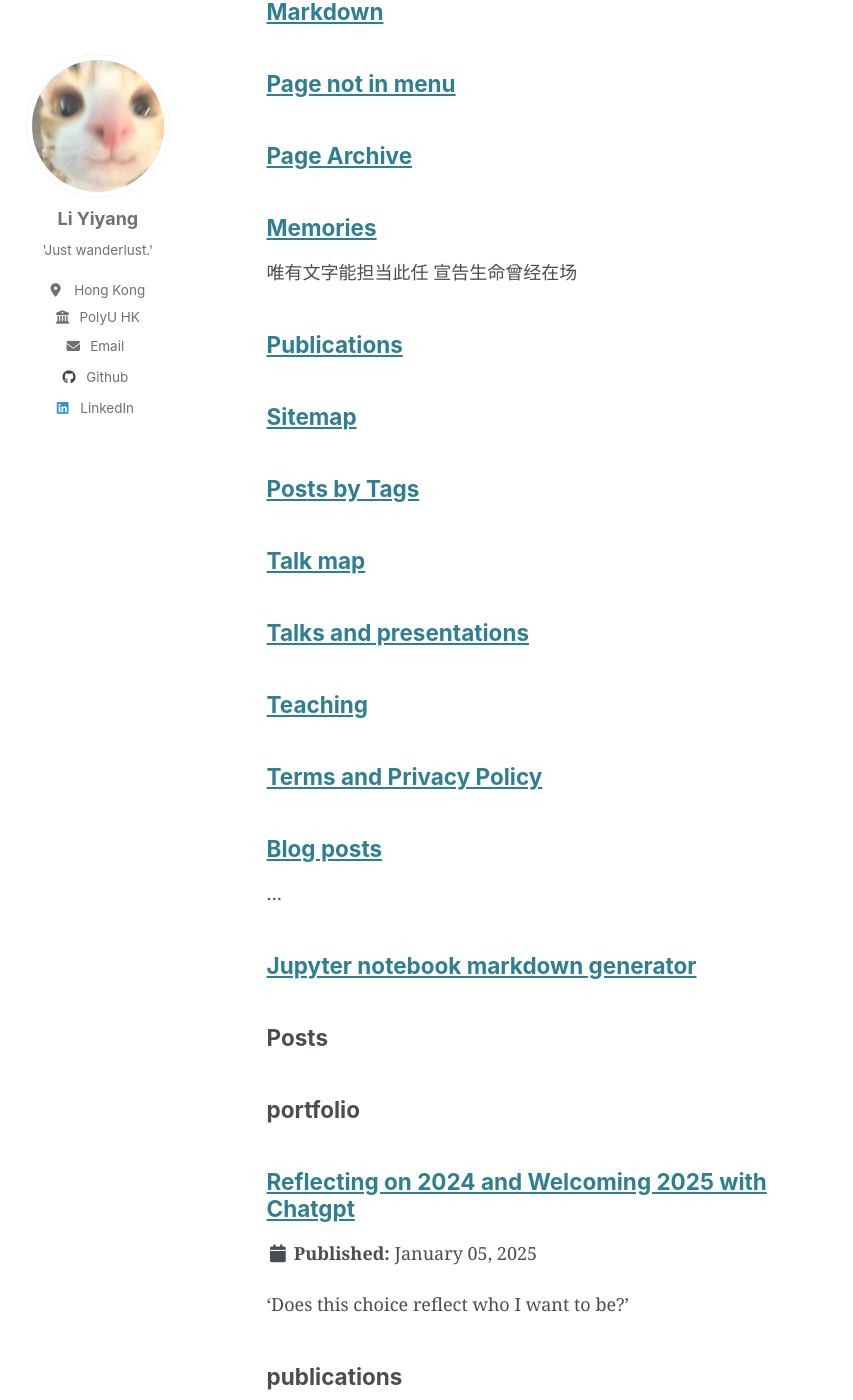
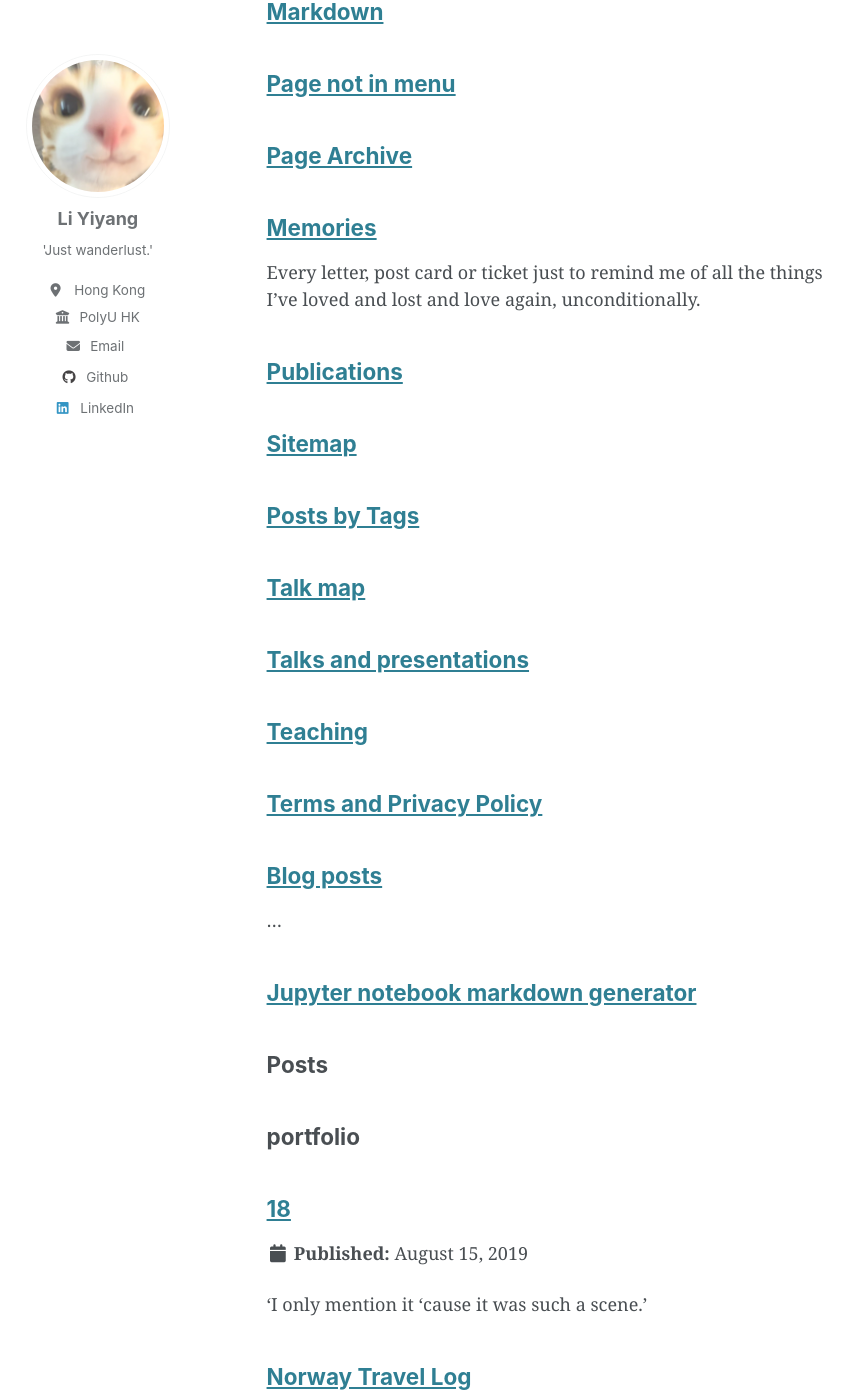
Before and after one commit to liyiyang-amber/liyiyang-amber.github.io, a Jekyll site: the page built from _pages/sitemap.md, in a window 1280 px wide and 1400 px high, scrolled down 856 px. Shown: the whole window, without its empty margins (15-868 px from the left). Built offline with Jekyll 4.4.1, drawn with Linux system fonts in a browser that asks for light colours; some of the changed lines change nothing that is shown; some of the changed text lies outside the part shown.

Commit message:
🥺 add content and cover

```diff
--- a/_pages/portfolio.html
+++ b/_pages/portfolio.html
@@ -1,9 +1,12 @@
 ---
 layout: archive
 title: "Memories"
-excerpt: "唯有文字能担当此任 宣告生命曾经在场"
+excerpt: "Every letter, post card or ticket just to remind me of all the things I've loved and lost and love again, unconditionally."
 permalink: /portfolio/
 author_profile: true
+header:
+  overlay_image:covers/Memory_cover.jpg
+  overlay_filter:0.25
 ---
 {% include base_path %}
 
--- /dev/null
+++ b/_portfolio/18.md
@@ -0,0 +1,16 @@
+---
+title: "18"
+excerpt: "'I only mention it 'cause it was such a scene.'"
+collection: portfolio
+permalink: /portfolio/18
+date: 2019-08-15
+header:
+  overlay_image: covers/18.jpg
+  overlay_filter: 0.25
+---
+
+That summer tasted like peaches and cheap bubble tea—sweet, sticky, the kind of thirst you can’t quench. Shanghai’s skies hung low, bruised pink and violet, as whizzing low-flying airplanes cut through the haze. We’d have headphones whispering the same playlist, just running circles and circles through those humid summer nights. Youth, I’d learn, is just a series of near-misses: almost catching the sunset, almost understanding love, almost believing you’re invincible.
+
+...
+
+“The world’s full of people trying to be less,” he said. “Be the one who isn’t.”
--- /dev/null
+++ b/_portfolio/norway.md
@@ -0,0 +1,32 @@
+---
+title: "Norway Travel Log"
+excerpt: "'Does this choice reflect who I want to be?'"
+collection: portfolio
+permalink: /portfolio/norway
+date: 2024-08-15
+header:
+  overlay_image: covers/Norway_cover.jpg
+  overlay_filter: 0.25
+---
+
+The moment the plane descended, I knew Norway was different. Other places spread out in logical grids—cities, mountains, rivers stitching them together—but here, the world fractured into emerald islands scattered like broken jewelry. Tiny kingdoms, each with a single house crowned in pine trees, floating in water so dark it looked like spilled ink. Maps hinted at it, but nothing prepared me for the quiet chaos of beauty.
+
+The tram rattled through streets washed in liquid silver by sudden rain.  Bergen’s wooden houses wore graffiti like lipstick stains—playful, unexpected.  Then came the hail, sending me fleeing into McDonald’s.
+
+When I emerged, the sky was a promise half-kept: blue gasping between clouds, I climbed toward the forest.
+
+No Google Maps. Just blind faith and a local’s grin.
+
+“Follow me,” he said, “I’ll show you real Norway.”
+
+We walked beneath pines older than heartbreak, and I confessed how Asian artists romanticized these woods.  “What do they say? ” he asked.  "In the velvet dusk of love, the forest hides the heart's untouchable shadows, whispering lonely longing too wild to tame," I replied.
+
+That this forest looks exactly like fairy tales promise. A kingdom of emerald where moss grew thick as velvet carpets, where ancient trees stretched so high they vanished into the sky. Their roots formed arched bridges over whispering streams, while sunlight fell through the canopy like shiny liquid gold — It feels... like magic might spark in the air at any moment.
+
+Troll carvings from Norwegian fairytales hid in the bark, placed to lure children deeper into the wild. At the viewpoint, Tindal rays pierced the clouds like a spotlight for this small town.
+
+“Last month,” he said, “these bushes dripped blueberries.”  He scavenged one orphaned berry for me.  It tasted like sunlight and soil - nothing like supermarket plastic.
+
+“First meal was McDonald’s?”  He feigned horror.  “Shaaaaame.  Try this.”  The reindeer sausage sang—smoky, gamey, with fruit jam—a surprising symphony of flavors.
+
+...
```
Also changed, not shown: images/covers/18_cover.jpg (added), images/covers/Memory_cover.jpg (added), images/covers/Norway_cover.jpg (added).
